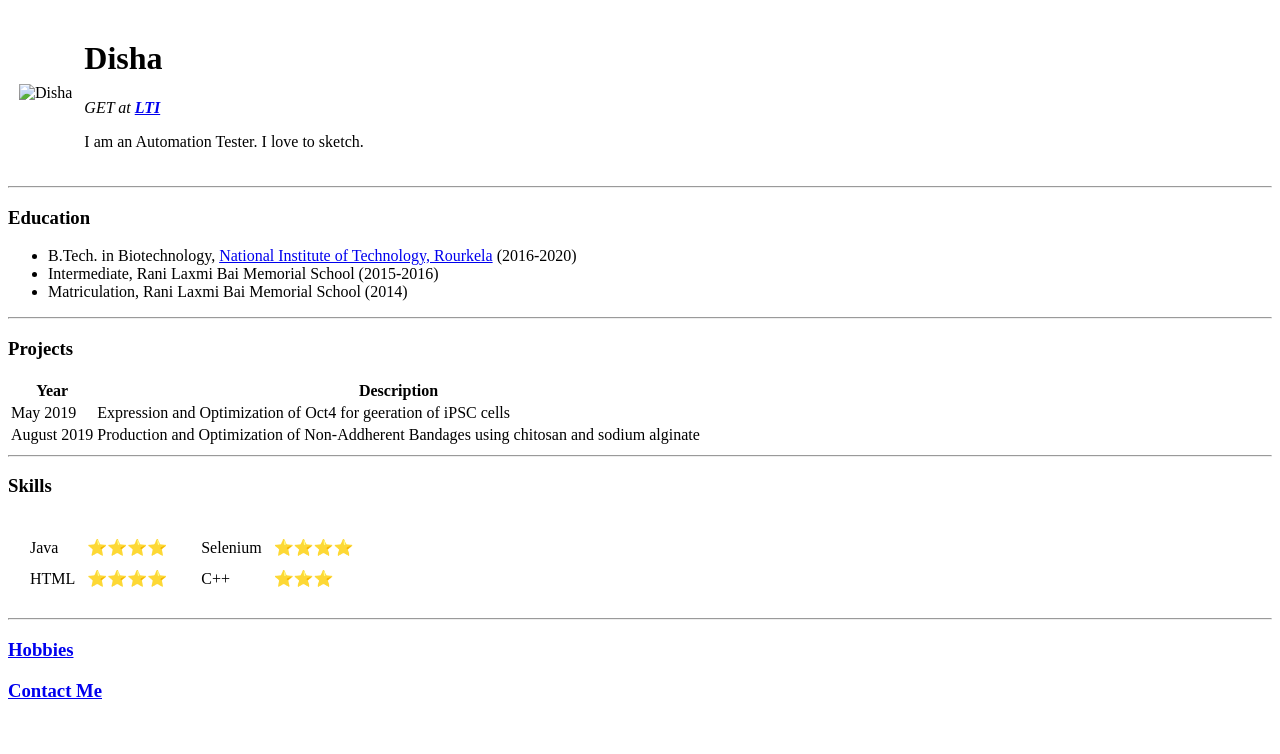
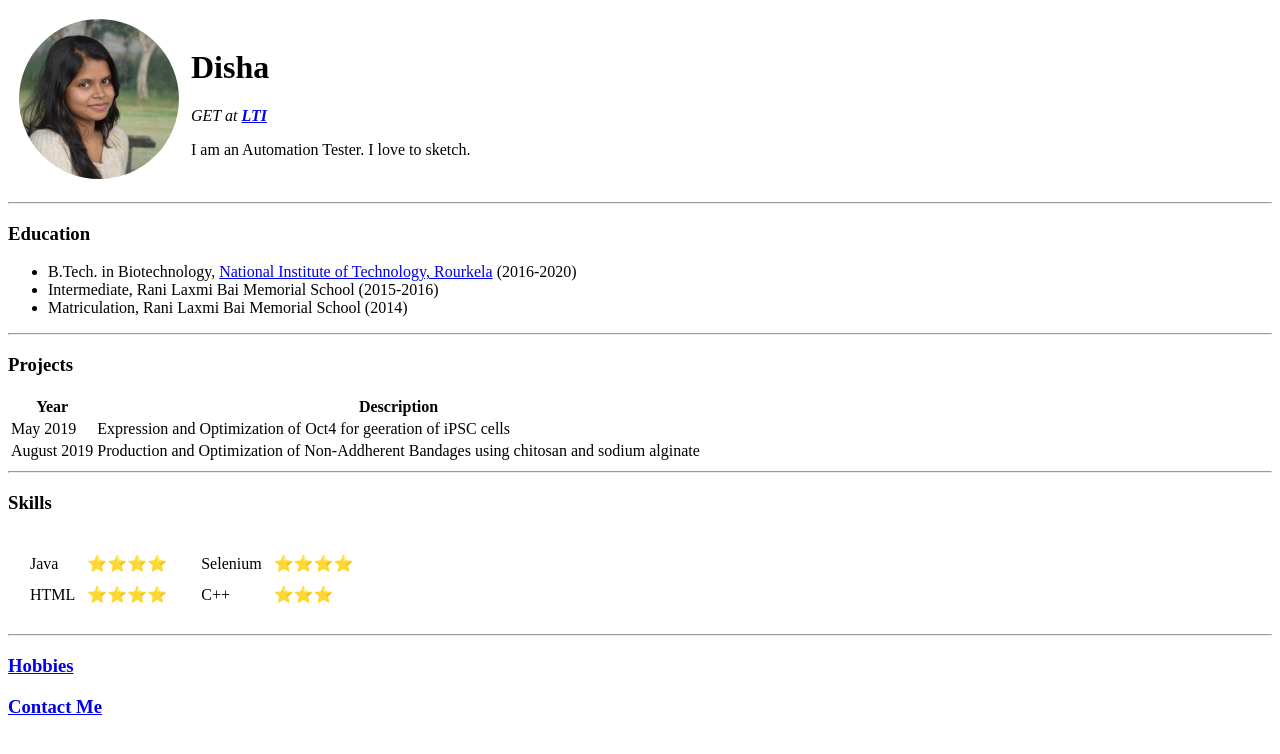
Before and after one commit to DishaPandit/CV, a plain HTML site: page index.html in a window 1280 px wide. Drawn offline with Linux system fonts and the light colour scheme; the site is published under a folder, as on GitHub Pages, so addresses that start at the root find nothing.

Commit message:
Add files via upload

```diff
--- a/index.html
+++ b/index.html
@@ -10,7 +10,7 @@
 <body>
     <table cellspacing="10">
         <tr>
-            <td><img src="/image/circle-cropped.png" alt="Disha"></td>
+            <td><img src="image/circle-cropped.png" alt="Disha"></td>
             <td><h1>Disha</h1>
                 <p><em>GET at <strong><a href="https://www.lntinfotech.com/">LTI</a></strong></em></p>
                 <p>I am an Automation Tester. I love to sketch.</p></td>
```
